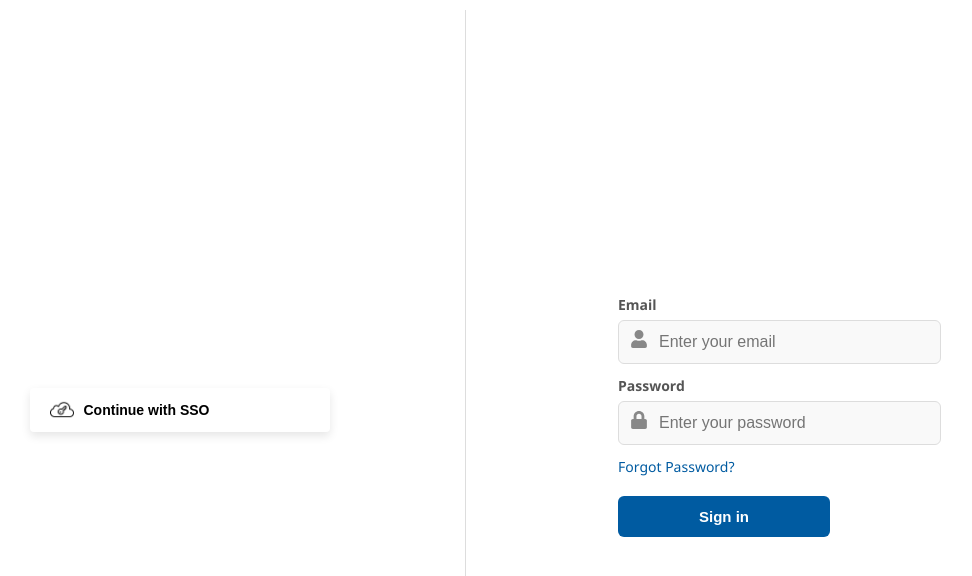
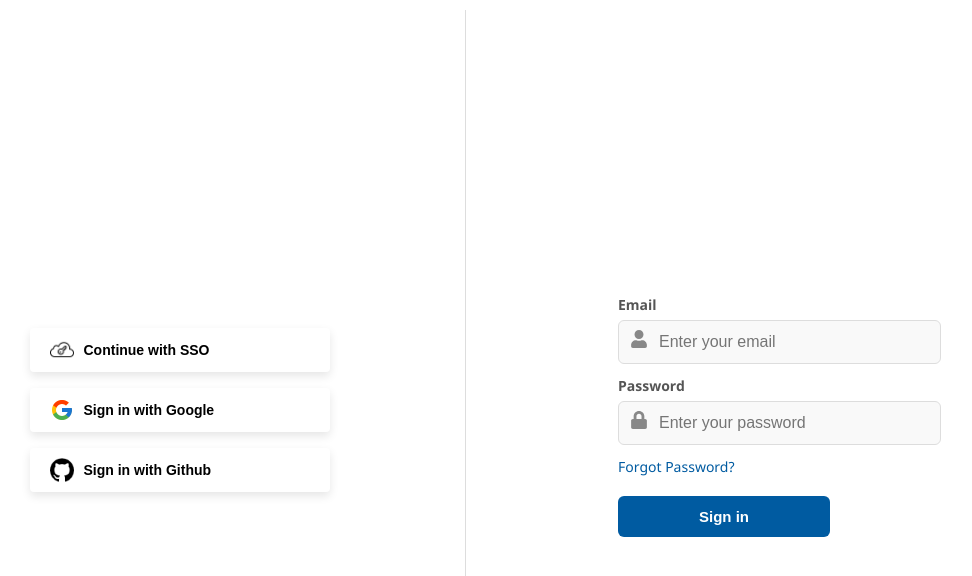
Before and after one commit to Alti-HW/EnergyManagementSystem-UI, a React (Create React App) app: page / in a window 1280 px wide. Shown: the top 576 px of the page, without its empty margins (175-1147 px from the left). Built offline with nearby package versions, Linux system fonts and the light colour scheme; no server answers; what chartjs-plugin-datalabels would draw is missing.

Commit message:
feat(signin): github

```diff
--- a/src/components/login/LoginPage.tsx
+++ b/src/components/login/LoginPage.tsx
@@ -8,6 +8,7 @@
 import { userActions } from "../../actions/users";
 // import { decodeToken } from "../../utils/auth";
 import { supportedRoutes } from "../../constants/routes";
+import gitub from "./assets/github.png";
 
 const LoginPage: React.FC = () => {
   const [errorMessage, setErrorMessage] = useState<string>("");
@@ -96,6 +97,14 @@
     window.location.href = 'http://localhost:5000/api/sso/login'
   }
 
+  function googleLogin() {
+    window.location.href = 'http://localhost:5000/api/sso/login?provider=Google'
+  }
+
+  function githubLogin() {
+    window.location.href = 'http://localhost:5000/api/sso/login?provider=GitHub'
+  }
+
 
   function getAuthorizationCode() {
     const urlParams = new URLSearchParams(window.location.search);
@@ -117,14 +126,14 @@
         <button className="sso" onClick={ssoLogin}>
           <img src={sso} alt="sso" width={24} height={24} /> Continue with SSO
         </button>
-        {/* <button className="google">
+        <button className="google"  onClick={googleLogin}>
           <img src={google} alt="google" width={24} height={24} /> Sign in with
           Google
-        </button> */}
-        {/* <button className="microsoft">
-          <img src={microsoft} alt="microsoft" width={24} height={24} /> Sign in
-          with Microsoft
-        </button> */}
+        </button>
+        <button className="Github" onClick={githubLogin}>
+          <img src={gitub} alt="Github" width={24} height={24} /> Sign in
+          with Github
+        </button>
       </div>
 
       {/* Middle Line */}
```
Also changed, not shown: src/components/login/assets/github.png (added).
